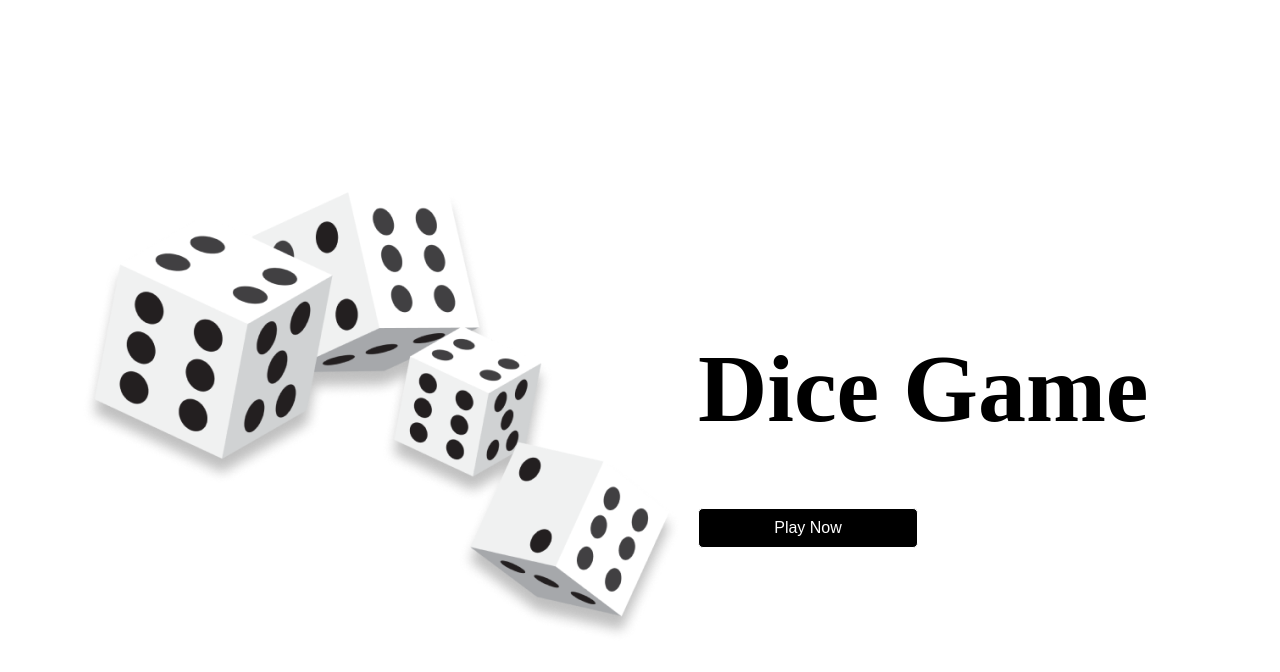
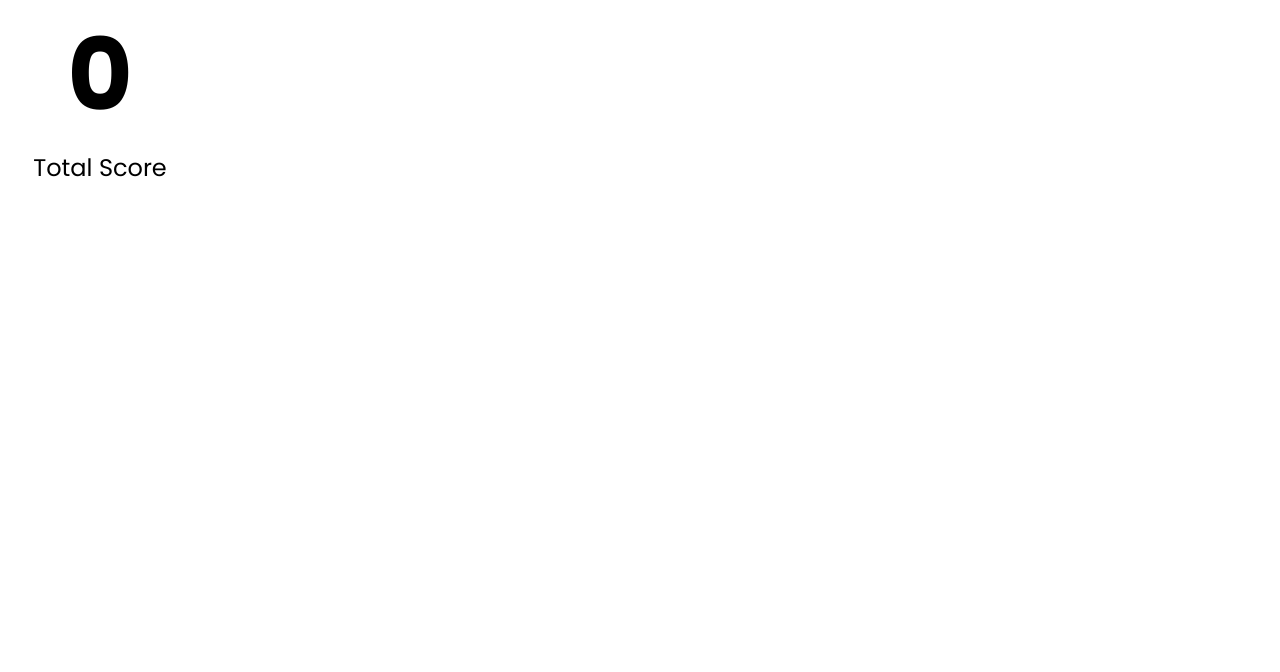
Before and after one commit to muhammad230/Dice-game, a React (Vite) app: page / in a window 1280 px wide. Shown: the top 672 px of the page. Built offline with nearby package versions, Linux system fonts and the light colour scheme.

Commit message:
add a new componet and impoort to gamePlay file add add some css

```diff
--- a/src/App.css
+++ b/src/App.css
@@ -0,0 +1,11 @@
+@import url('https://fonts.googleapis.com/css2?family=Poppins:ital,wght@0,100;0,200;0,300;0,400;0,500;0,600;0,700;0,800;0,900;1,100;1,200;1,300;1,400;1,500;1,600;1,700;1,800;1,900&display=swap');
+body{
+  font-family: "Poppins", sans-serif;
+}
+*{
+    margin: 0px;
+}
+.container{
+    max-width: 1280px;
+    margin: 0 auto;
+}
--- a/src/App.jsx
+++ b/src/App.jsx
@@ -1,11 +1,12 @@
 import { useState } from "react"
 import Home from "./components/Home"
 import GamePlay from "./components/GamePlay";
+import './App.css'
 
 
 function App() {
 
-  const [isGameStarted, setisGameStarted] = useState(false);
+  const [isGameStarted, setisGameStarted] = useState(true);
 
   const toggleGamePlay = () => {
     setisGameStarted( (prev) => !prev);
--- a/src/components/GamePlay.jsx
+++ b/src/components/GamePlay.jsx
@@ -1,9 +1,10 @@
+import TotalScore from "./TotalScore";
 
 const GamePlay = () => {
   return (
-    <div>
-      game play
-    </div>
+    <main>
+      <TotalScore/>
+    </main>
   )
 }
 
--- /dev/null
+++ b/src/components/TotalScore.jsx
@@ -0,0 +1,25 @@
+import styled from "styled-components"
+
+const TotalScore = () => {
+  return (
+    <ScoreContainer>
+        <h1>0</h1>
+        <p>Total Score</p>
+
+    </ScoreContainer>
+  )
+}
+
+export default TotalScore;
+
+const ScoreContainer = styled.div`
+text-align: center;
+max-width: 200px;
+h1{
+    font-size: 100px;
+}
+p{
+    font-size: 24px ;
+    font-weight: 500px;
+}
+`;
```
